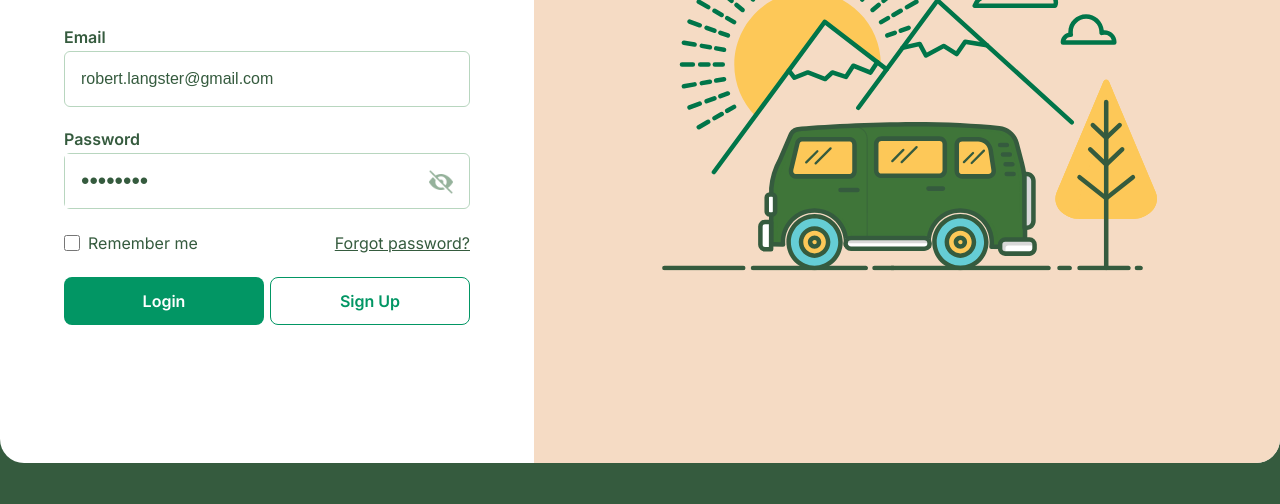
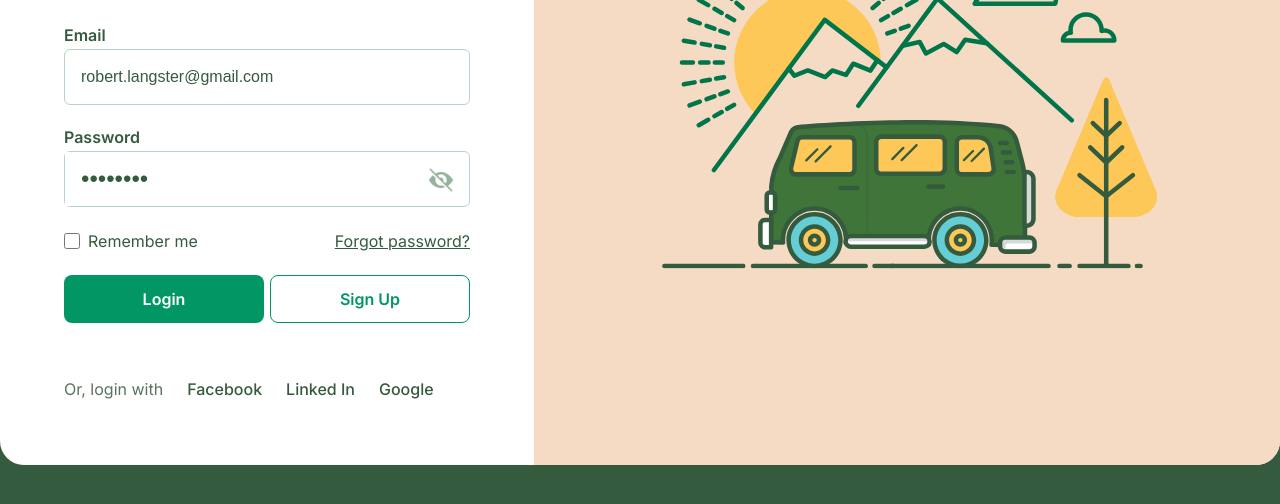
Before and after one commit to bekzodxudaybergenow/travalizer, a plain HTML site: page index.html in a window 1280 px wide. Shown: the part 296-800 px from the top of the page. Drawn offline with Linux system fonts and the light colour scheme.

Commit message:
Add social section html and styles

```diff
--- a/index.html
+++ b/index.html
@@ -41,6 +41,14 @@
                             <a class="form-signup--link btn-item" href="#">Sign Up</a>
                         </div>
                     </form>
+                    <div class="social">
+                        <ul class="social-list">
+                            <li><a class="social-list--link social-list-login--link" href="#">Or, login with</a></li>
+                            <li><a class="social-list--link" href="https://www.facebook.com">Facebook</a></li>
+                            <li><a class="social-list--link" href="https://www.linkedin.com">Linked In</a></li>
+                            <li><a class="social-list--link" href="https://www.google.com/">Google</a></li>
+                        </ul>
+                    </div>
                 </div>
             </div>
             <div class="traval-image">
--- a/scss/style.scss
+++ b/scss/style.scss
@@ -210,3 +210,33 @@ body {
         color: var(--WHITE);
     }
 }
+
+// SOCIAL
+.social {
+    margin-top: 56px;
+}
+
+.social-list {
+    display: flex;
+    list-style: none;
+    column-gap: 24px;
+}
+
+.social-list--link.social-list-login--link {
+    color: var(--AXOLOTL);
+    font-weight: 400;
+
+        &:hover {
+            color: var(--DEEP-MOSS-GREEN);
+        }
+}
+
+.social-list--link {
+    text-decoration: none;
+    font-weight: 500;
+    color: var(--DEEP-MOSS-GREEN);
+
+        &:hover {
+            color: var(--AXOLOTL);
+        }
+}
```
Also changed, not shown: css/style.css, 1 other file.
